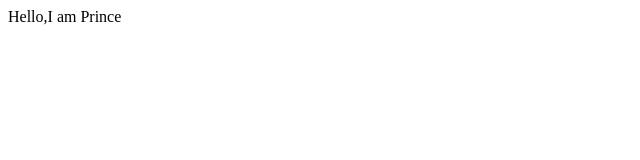
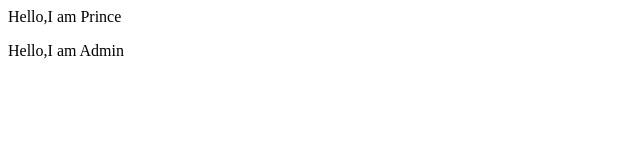
Before and after one commit to Prinsal-Patel/localrepo, a plain HTML site: page index.html in a window 1280 px wide. Shown: the whole page, without its empty margins (0-640 px from the left). Drawn offline with Linux system fonts and the light colour scheme.

Commit message:
Add feature

```diff
--- a/index.html
+++ b/index.html
@@ -1 +1,2 @@
 <p>Hello,I am Prince</p>
+<p>Hello,I am Admin</p>
```
